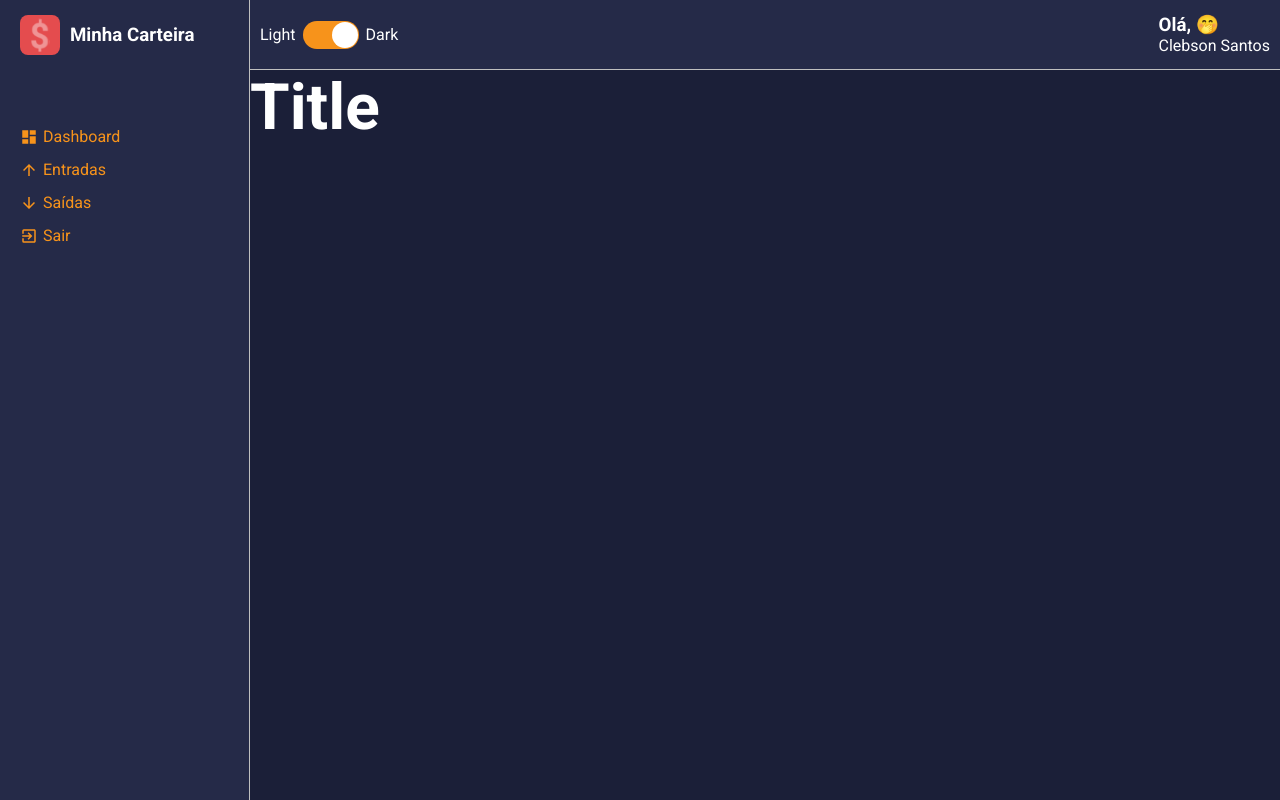
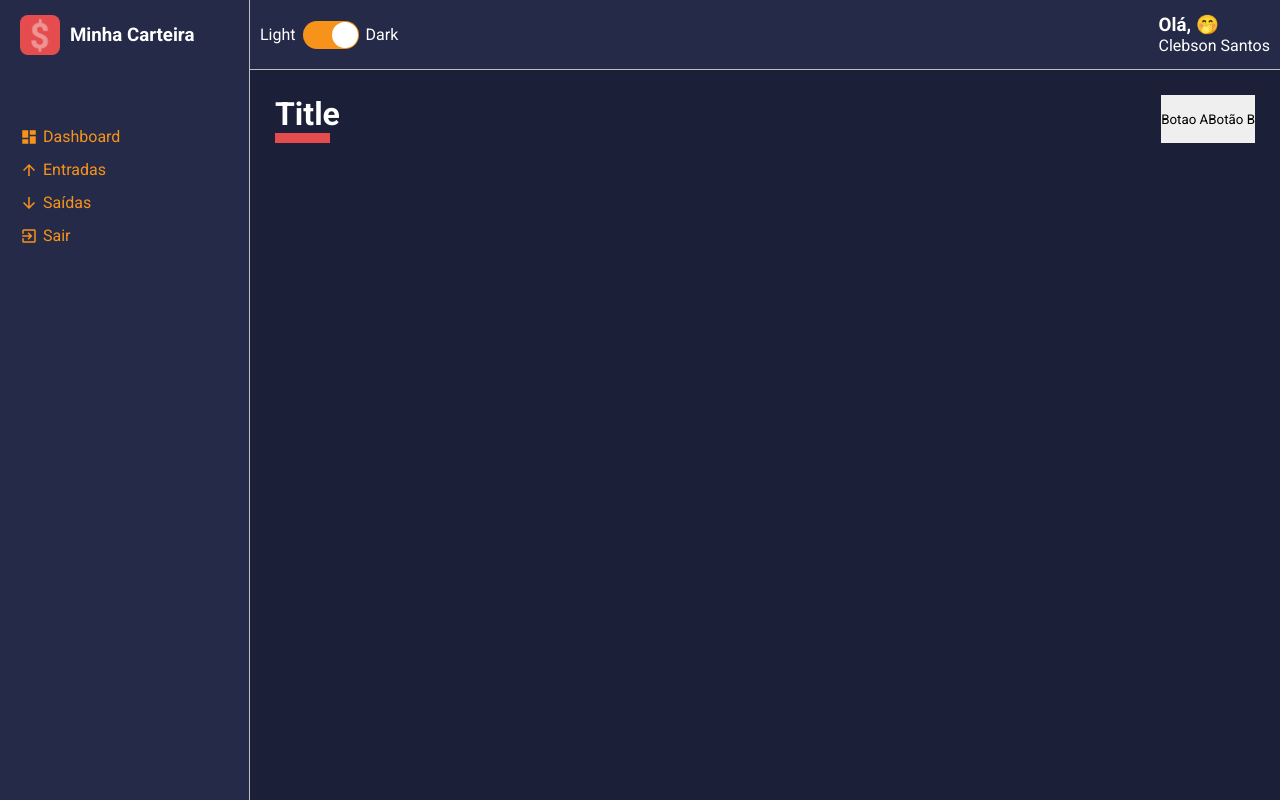
Before and after one commit to clebsonsantos/my-wallet, a React (Create React App) app: page / in a window 1280 px wide. Built offline with nearby package versions, Linux system fonts and the light colour scheme.

Commit message:
Add Header-menu

```diff
--- a/package.json
+++ b/package.json
@@ -29,7 +29,8 @@
     "extends": [
       "react-app",
       "react-app/jest"
-    ]
+    ],
+  "rules": {  "import/no-anonymous-default-export": "off"}
   },
   "browserslist": {
     "production": [
--- a/src/Components/Content/styles.ts
+++ b/src/Components/Content/styles.ts
@@ -4,5 +4,6 @@
   grid-area: CT;
   color:  ${props => props.theme.colors.white};
   background-color: ${props => props.theme.colors.primary};
+  padding: 25px
 
 `;
--- a/src/Components/ContentHeader/index.tsx
+++ b/src/Components/ContentHeader/index.tsx
@@ -1,15 +1,16 @@
 import React from 'react';
 
- import { Container, Title, Controllers } from './styles';
+ import { Container, TitleContainer, Controllers } from './styles';
 
 const ContentHeader: React.FC = () => {
   return (
     <Container>
-      <Title>
+      <TitleContainer>
        <h1>Title</h1>
-      </Title>
+      </TitleContainer>
       <Controllers>
-
+          <button type="button">Botao A</button>
+          <button type="button">Botão B</button>
       </Controllers>
 
     </Container>
--- a/src/Components/ContentHeader/styles.ts
+++ b/src/Components/ContentHeader/styles.ts
@@ -1,9 +1,35 @@
 import styled from 'styled-components'
 
 
-export const Container = styled.div``;
-export const Title = styled.h1``;
-export const Controllers = styled.div``;
+export const Container = styled.div`
+  width: 100%;
+  display: flex;
+  justify-content: space-between;
+  margin-bottom: 25px;
+
+
+
+`;
+export const TitleContainer = styled.div`
+
+> h1 {
+    color: ${props => props.theme.colors.white};
+    &::after {
+      content: "";
+      display: block;
+      width: 55px;
+      border-bottom: 10px solid ${props => props.theme.colors.warning}
+    }
+  }
+
+
+`;
+export const Controllers = styled.div`
+
+  display: flex;
+  flex-direction: row
+
+`;
 
 
 // pausando em 13 minutos
```
